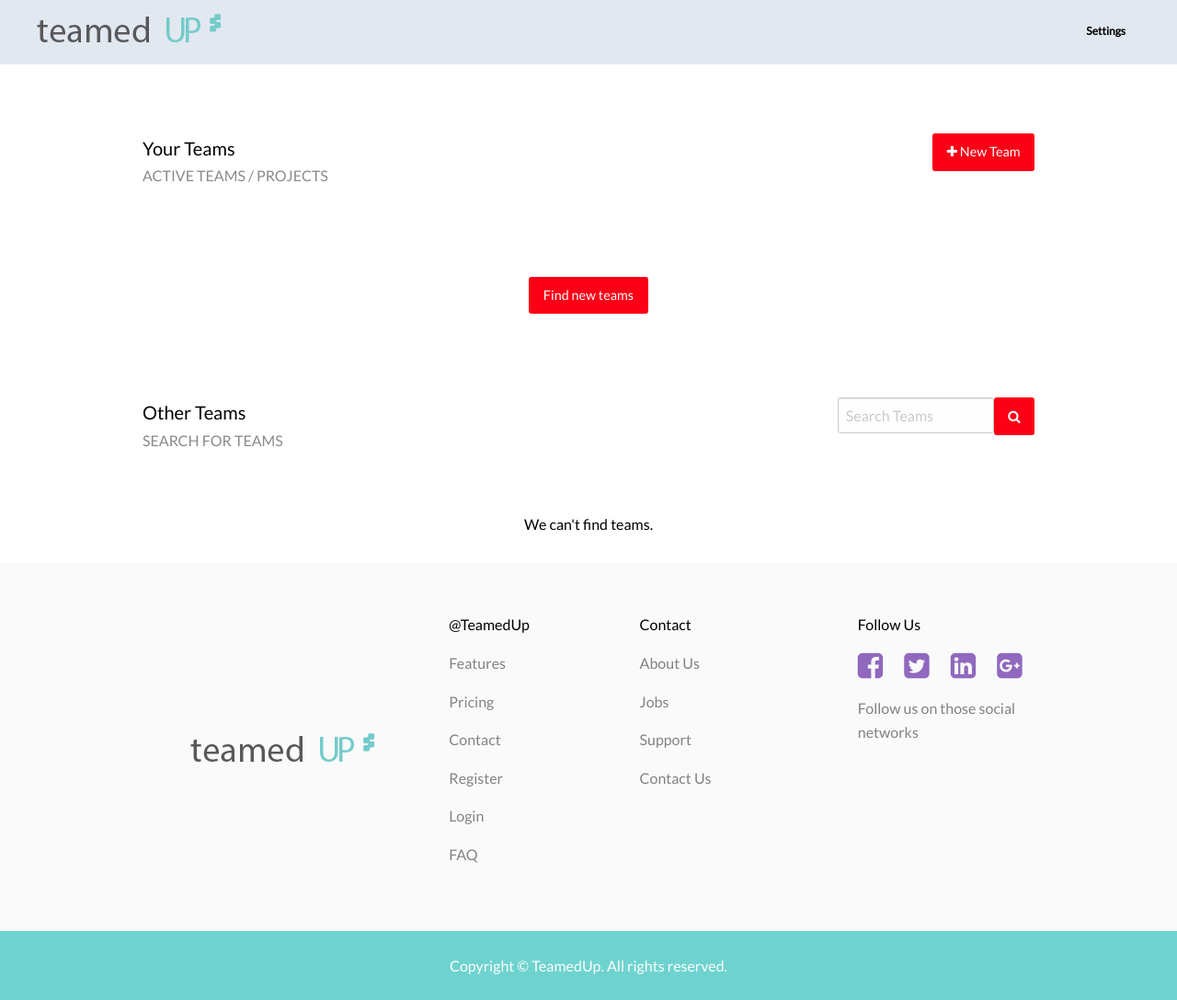
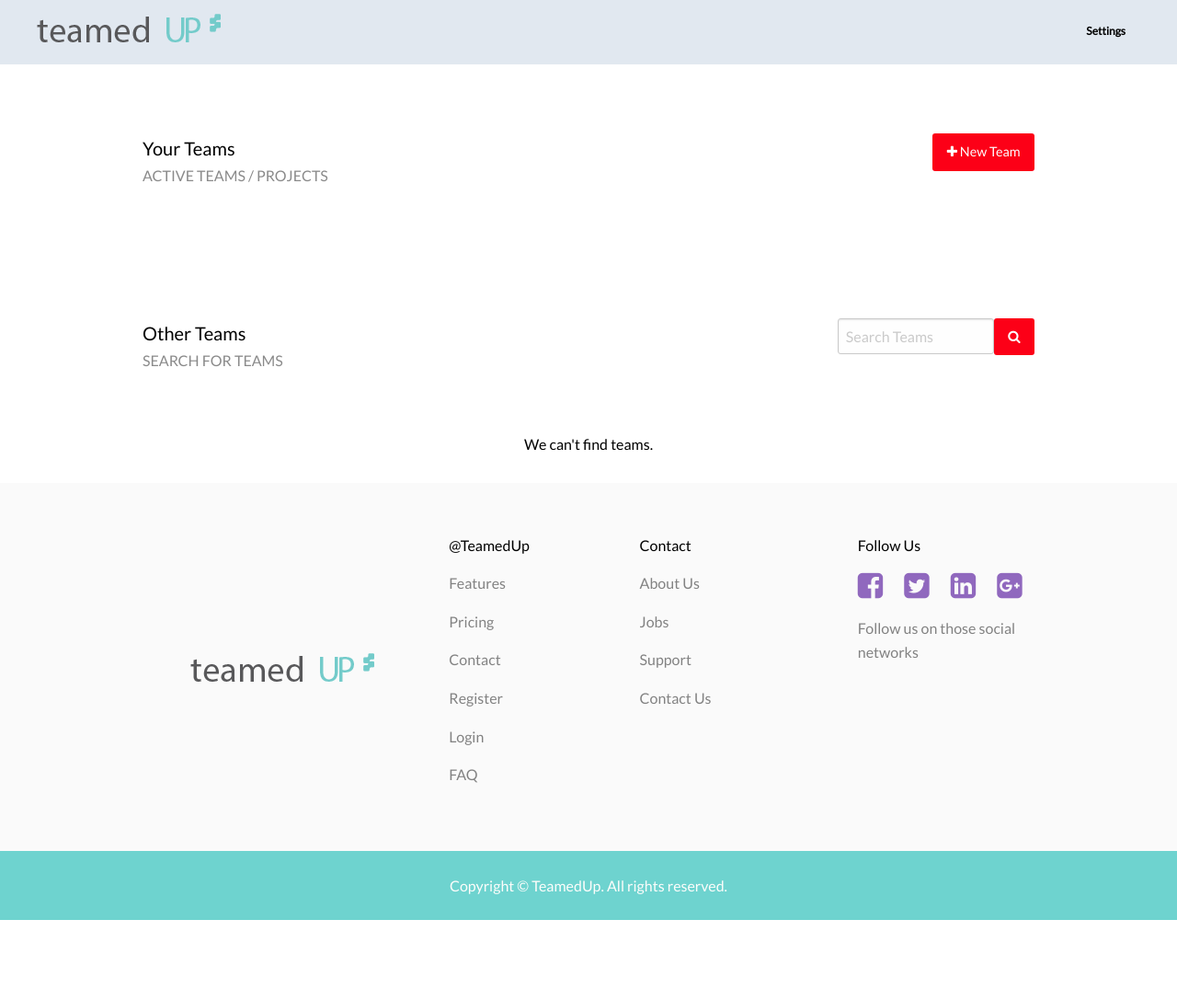
Before and after one commit to heroku/python-getting-started, a Django app: page /app/ in a window 1280 px wide. Shown: the whole page at 92% size. After the commit the page ends 1000 px from the top, so only its background shows below. Run offline with Django 3.2, Linux system fonts and the light colour scheme; the visitor is signed in with stand-in values (Sample User, id 1); data that the repository does not hold is empty; some libraries are stand-ins or nearby versions.

Commit message:
removed find_new_teams button from dashboard

```diff
--- a/app/templates/app/home.html
+++ b/app/templates/app/home.html
@@ -28,11 +28,6 @@
             {% endfor %}
         </div>
 
-        <div class="row text-center" style="margin-top:30px;">
-            <div class="small-12 text-center">
-                <a href="/teams" class="button">Find new teams</a>
-            </div>
-        </div>
 
         <div class="row" style="margin-top:75px;">
             <div class="columns small-6 medium-4 large-3 text-left">
```
